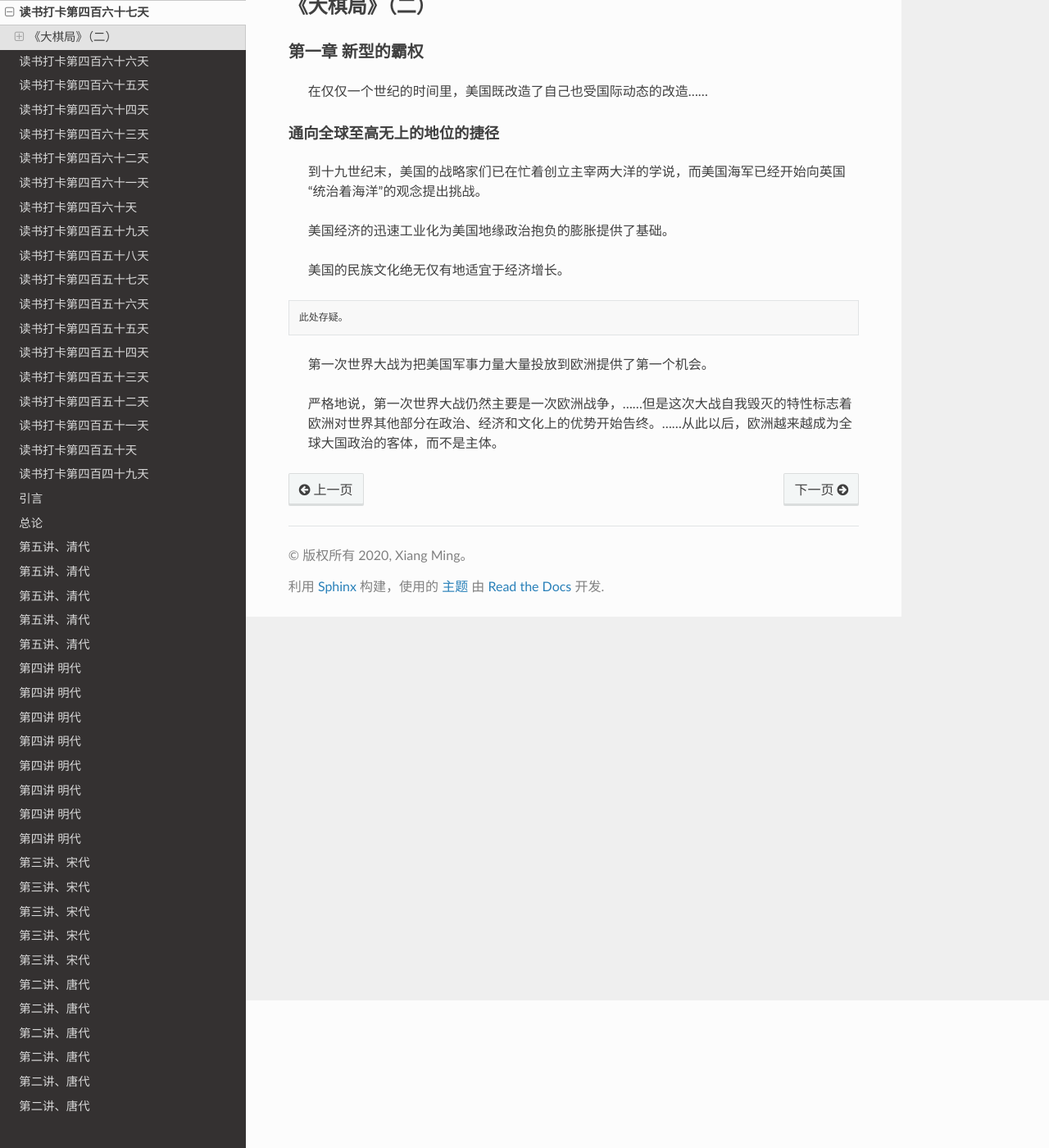
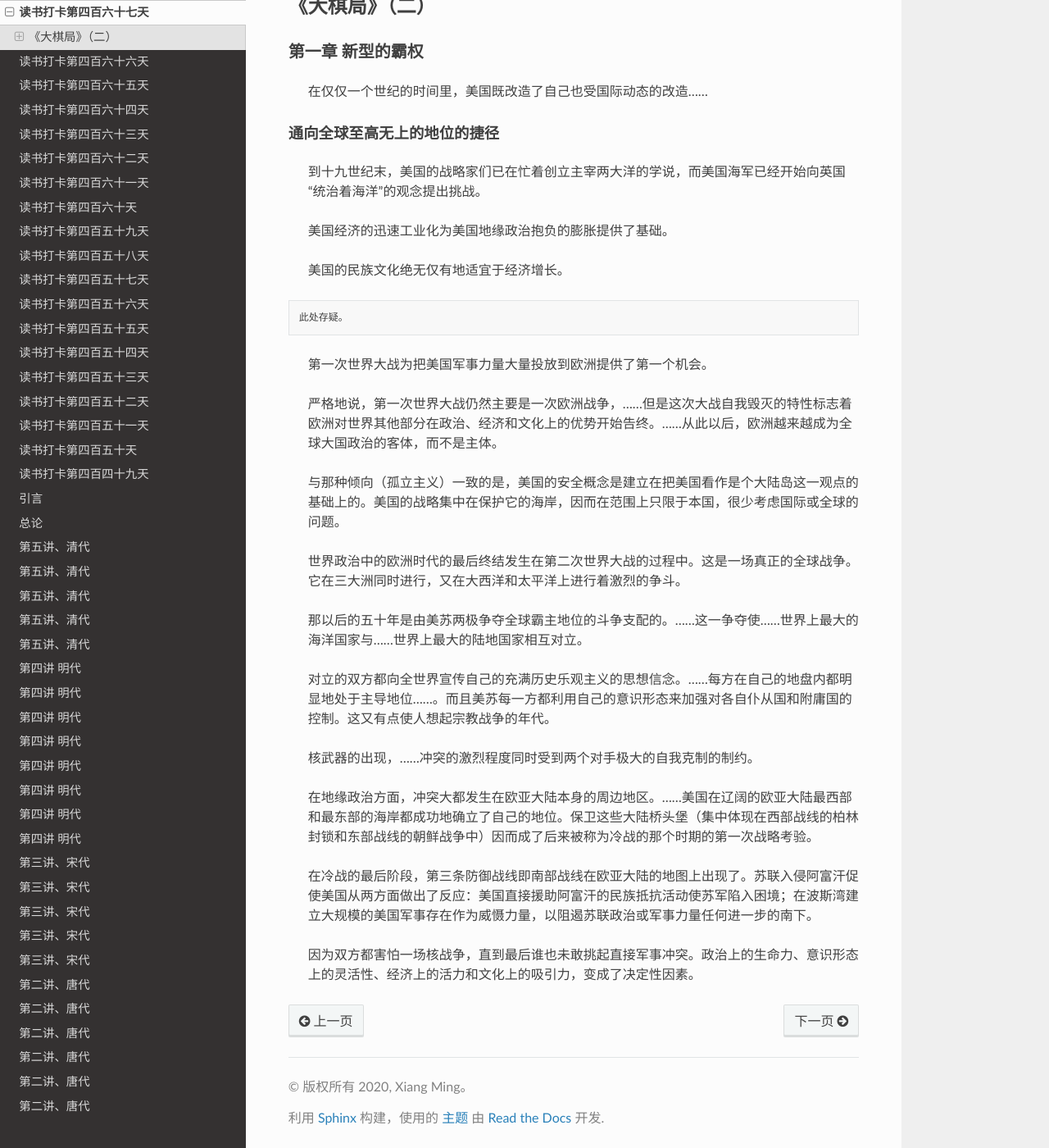
Before and after one commit to xiangming1975/reading, a Sphinx documentation site: the page built from source/2021-11-05.md, in a window 1280 px wide and 1400 px high, scrolled down 180 px. Shown: the whole window at 82% size. Built offline with Sphinx 7.4.7 and the Read the Docs theme 2.0.0, drawn with Linux system fonts in a browser that asks for light colours.

Commit message:
大棋局

```diff
--- a/source/2021-11-05.md
+++ b/source/2021-11-05.md
@@ -18,4 +18,18 @@
 
 > 严格地说，第一次世界大战仍然主要是一次欧洲战争，……但是这次大战自我毁灭的特性标志着欧洲对世界其他部分在政治、经济和文化上的优势开始告终。……从此以后，欧洲越来越成为全球大国政治的客体，而不是主体。
 
->
+> 与那种倾向（孤立主义）一致的是，美国的安全概念是建立在把美国看作是个大陆岛这一观点的基础上的。美国的战略集中在保护它的海岸，因而在范围上只限于本国，很少考虑国际或全球的问题。
+
+> 世界政治中的欧洲时代的最后终结发生在第二次世界大战的过程中。这是一场真正的全球战争。它在三大洲同时进行，又在大西洋和太平洋上进行着激烈的争斗。
+
+> 那以后的五十年是由美苏两极争夺全球霸主地位的斗争支配的。……这一争夺使……世界上最大的海洋国家与……世界上最大的陆地国家相互对立。
+
+> 对立的双方都向全世界宣传自己的充满历史乐观主义的思想信念。……每方在自己的地盘内都明显地处于主导地位……。而且美苏每一方都利用自己的意识形态来加强对各自仆从国和附庸国的控制。这又有点使人想起宗教战争的年代。
+
+> 核武器的出现，……冲突的激烈程度同时受到两个对手极大的自我克制的制约。
+
+> 在地缘政治方面，冲突大都发生在欧亚大陆本身的周边地区。……美国在辽阔的欧亚大陆最西部和最东部的海岸都成功地确立了自己的地位。保卫这些大陆桥头堡（集中体现在西部战线的柏林封锁和东部战线的朝鲜战争中）因而成了后来被称为冷战的那个时期的第一次战略考验。
+
+> 在冷战的最后阶段，第三条防御战线即南部战线在欧亚大陆的地图上出现了。苏联入侵阿富汗促使美国从两方面做出了反应：美国直接援助阿富汗的民族抵抗活动使苏军陷入困境；在波斯湾建立大规模的美国军事存在作为威慑力量，以阻遏苏联政治或军事力量任何进一步的南下。
+
+> 因为双方都害怕一场核战争，直到最后谁也未敢挑起直接军事冲突。政治上的生命力、意识形态上的灵活性、经济上的活力和文化上的吸引力，变成了决定性因素。
```
